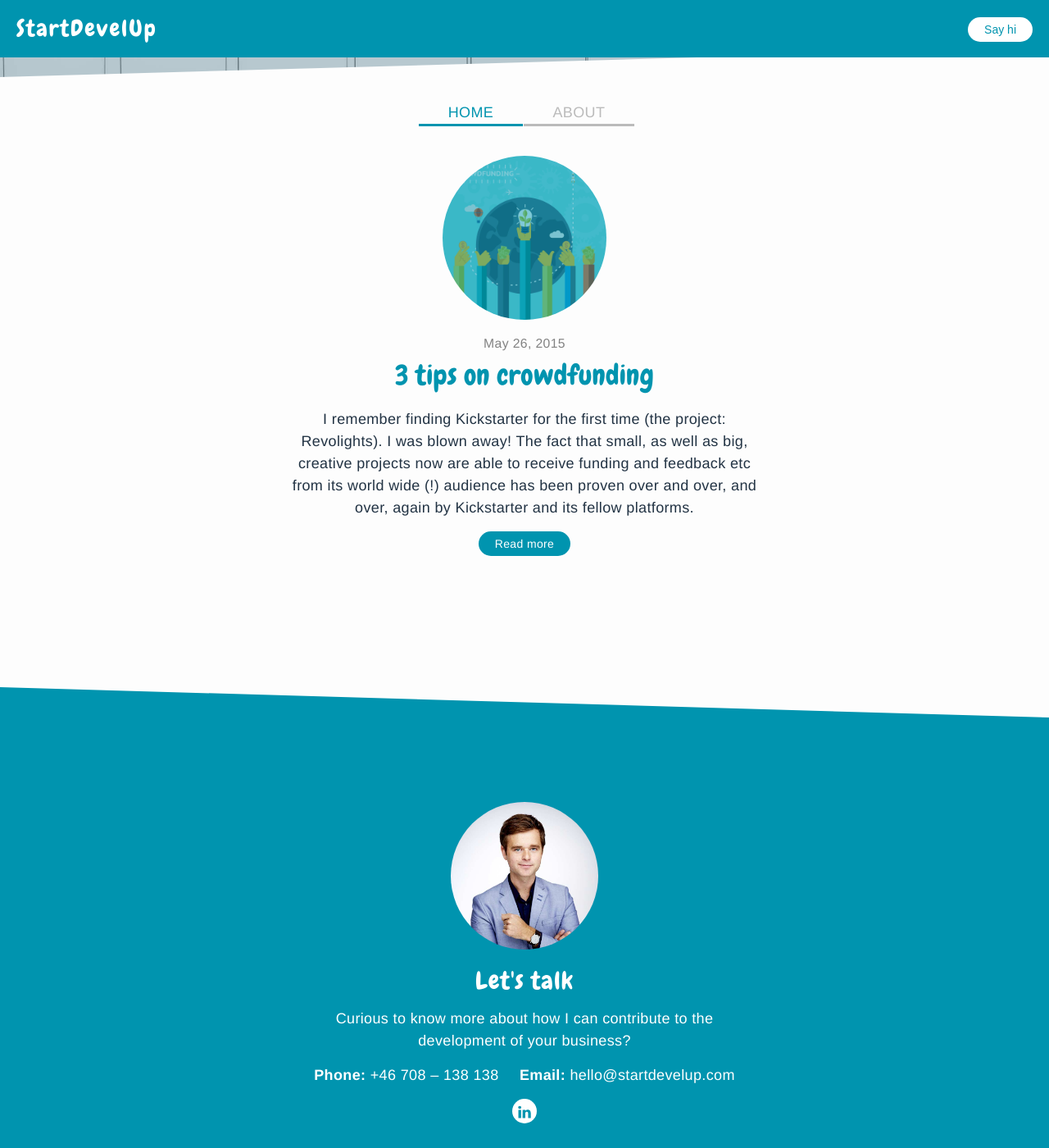
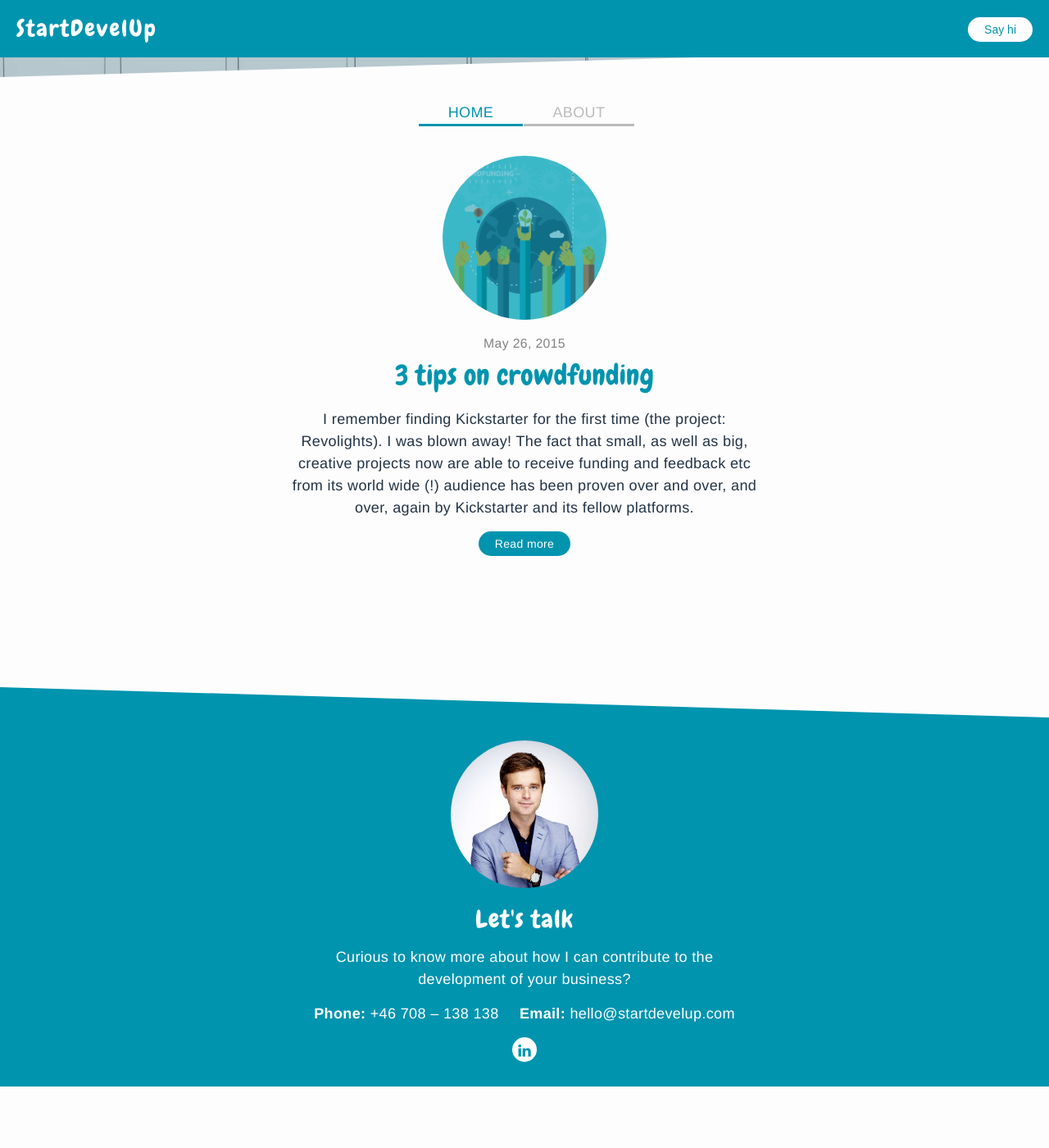
Before and after one commit to thomaswaern/krol, a Jekyll site: the page built from index.html, in a window 1280 px wide and 1400 px high, scrolled down 443 px. Shown: the whole window at 82% size. Built offline with Jekyll 4.4.1, drawn with Linux system fonts in a browser that asks for light colours; after the commit the page ends 1768 px from its top, so only the background shows below that.

Commit message:
Footer content raised

```diff
--- a/_sass/_layout.scss
+++ b/_sass/_layout.scss
@@ -220,6 +220,10 @@ nav[role="navigation"]{
     color:white;
 
 
+    .wrapper{
+          margin-top: -75px;
+    }
+
     .title{
         font-size:30px;
         line-height:1.2em;
```
